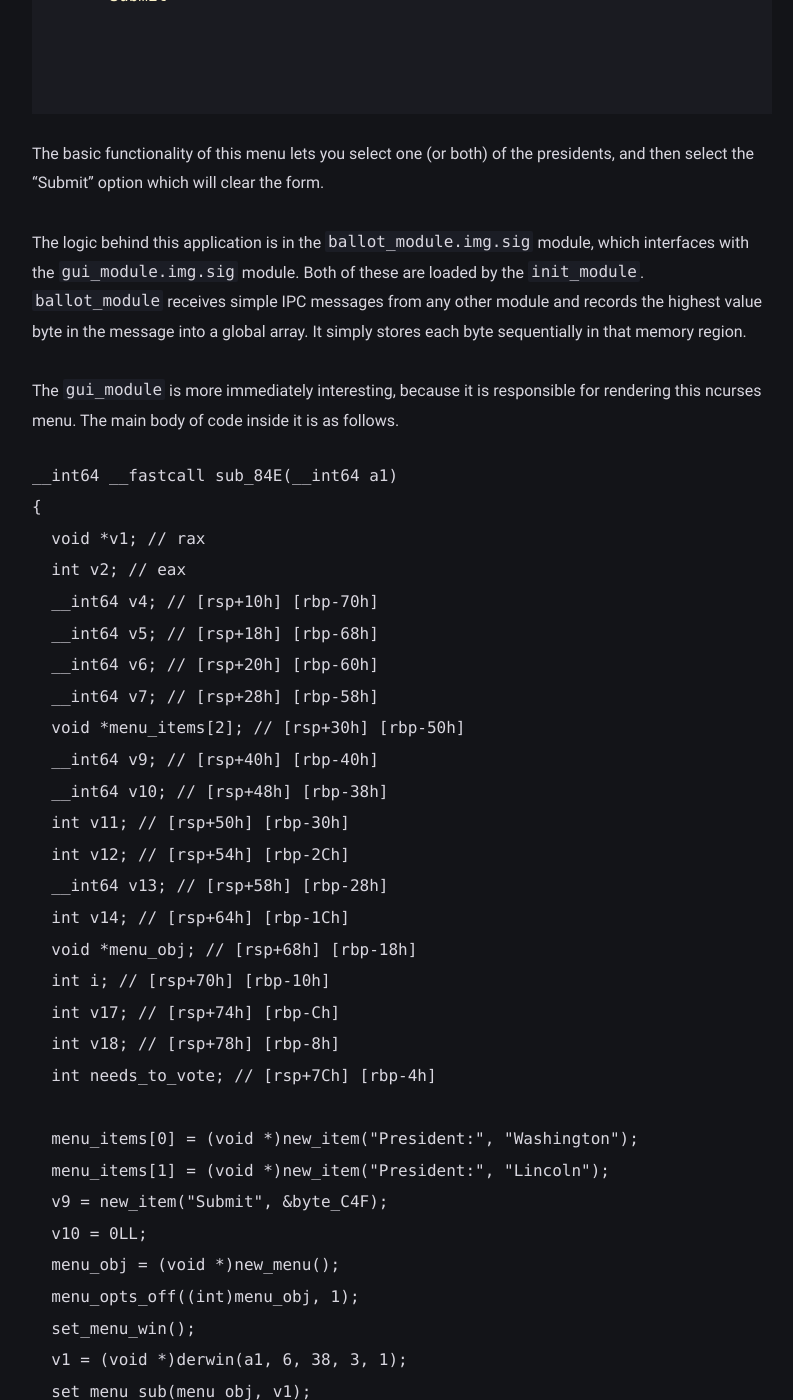
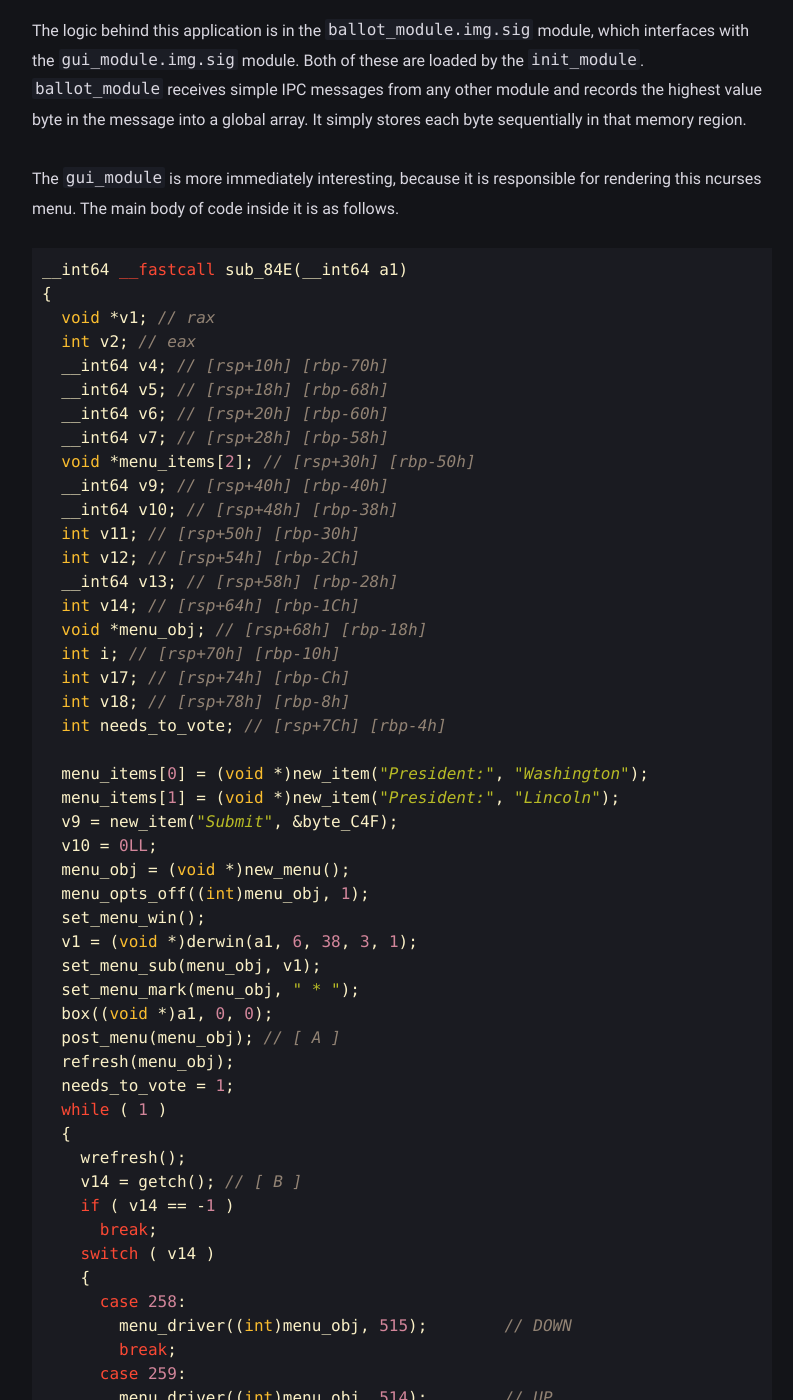
Before and after one commit to pwnfirstsearch/pwnfirstsearch.github.io, a Jekyll site: the page built from _posts/2020-10-27-hackthevote-electrostar.md, in a window 1280 px wide and 1400 px high, scrolled down 3361 px. Shown: the whole window, without its empty margins (238-1031 px from the left). Built offline with Jekyll 4.4.1, drawn with Linux system fonts in a browser that asks for light colours; some of the changed text lies outside the part shown.

Commit message:
fix formatting 1

````diff
--- a/_posts/2020-10-27-hackthevote-electrostar.md
+++ b/_posts/2020-10-27-hackthevote-electrostar.md
@@ -18,14 +18,15 @@ Thankfully, the challenge author [itszn](https://twitter.com/itszn13) also provi
 #!/bin/bash
 
 chmod -r flag3.exe
-/usr/bin/socat -d -d TCP-LISTEN:9000,reuseaddr,fork EXEC:"timeout -sKILL 300 env ./machine modules/init_module.img.sig",pty,stderr,setsid,sigint,sighup,echo=0,sane,raw,ignbrk=1
+/usr/bin/socat -d -d TCP-LISTEN:9000,reuseaddr,fork EXEC:"timeout -sKILL 300 env
+    ./machine modules/init_module.img.sig",pty,stderr,setsid,sigint,sighup,echo=0,sane,raw,ignbrk=1
 ```
 
 ## Part 1
 
 We start things off by pulling apart the main `machine` binary in IDA. Since it comes with symbols and the challenge description is helpful, we already have a general idea that the modules are loaded and interact via some sort of IPC. But what do modules look like?
 
-```c=
+```c
 struct {
     uint8_t signature_length;
     uint8_t signature[/* same length as above */];
@@ -38,7 +39,7 @@ The `flags` field contains only a few relevant fields, such as whether a module
 
 Modules are mapped into memory at the fixed address 0x500000 into an RWX region.
 
-```c=
+```c
 void *__fastcall map_image(const void *a1, size_t a2)
 {
   void *addr; // [rsp+28h] [rbp-8h]
@@ -53,7 +54,7 @@ void *__fastcall map_image(const void *a1, size_t a2)
 
 Once a module is loaded, the main sandbox provides a simple IPC handler command using pipe fds. Each process simply writes a command to its IPC pipe, where each command is a 2-byte length, a 4-byte command ID, and then message data. Modules also have the ability to send each other messages by having one module register to receive messages and another one send it, proxied through the machine itself.
 
-```c=
+```c
 signed __int64 __fastcall read_ipc(struct module_t *a1)
 {
   ssize_t v2; // rax
@@ -103,7 +104,7 @@ The logic behind this application is in the `ballot_module.img.sig` module, whic
 
 The `gui_module` is more immediately interesting, because it is responsible for rendering this ncurses menu. The main body of code inside it is as follows.
 
-```c=
+```c
 __int64 __fastcall sub_84E(__int64 a1)
 {
   void *v1; // rax
@@ -199,7 +200,7 @@ The bug here is that you can toggle menu options, so toggling an option on and o
 
 Luckily for us, the fallback in this application is an interface that lets us send raw IPC messages into the `ballot_module` pipe - how convenient!
 
-```c=
+```c
 __int64 __fastcall process_ipc_data(char *data)
 {
   void *v1; // rsp
@@ -297,7 +298,7 @@ We do have to send each part 1 byte at a time though, so I wrote a quick stager
 
 From here, we can examine the code required to make an IPC call to retrieve the second flag:
 
-```c=
+```c
 if ( opcode == 1337 ) /* first flag */
 {
   stream = fopen("flag1.txt", "r");
@@ -325,7 +326,7 @@ Reading the second flag requires our module to have `a1->flags & 1`, which we do
 
 So - when modules are loaded, they're just forked off of the machine process which contains the private key (at least, the version on the server does). So how does the binary prevent us from just reading it out of our own process?
 
-```c=
+```c
 __int64 init_ec()
 {
   __int64 result; // rax
@@ -360,7 +361,7 @@ __int64 init_ec()
 
 There is some further "memory cleaning code" that is worth examining.
 
-```c=
+```c
 unsigned __int64 __fastcall clean(struct module_t *a1)
 {
   unsigned int v1; // eax
@@ -422,7 +423,7 @@ unsigned __int64 __fastcall clean(struct module_t *a1)
 
 This function runs post-fork but before the module obtains execution. At [ A ], we close any pipes which correspond to communication channels with other modules. At [ B ], the machine scans for its own stack mapping in memory by reading `/proc/self/maps`. After ending the function, it will memset everything on the stack below this functions execution to 0, ostensibly to prevent leaking data onto the stack from spilled registers. Finally, in [ C ] it loads the following seccomp profile (for which source was provided):
 
-```c=
+```c
 void enable_sandbox() {
     // Init the filter
     scmp_filter_ctx ctx;
@@ -676,7 +677,7 @@ I didn't actually solve part 3, but I found 3 interesting bugs which I assume ar
 
 1. The IPC handler for opcode 50 contains an obvious signed underflow bug. Not only is this method clearly intended to be abused, it's also convenient. The primitive allows us to write a fully controlled qword at any negative offset below the `record_array`, which is located in bss. Interesting targets there include `stdin/stdout/stderr FILE *` pointers, which we can leverage for FSOP on this version of libc.`
 
-```c=
+```c
 if ( opcode == 50 )
 {
   if ( !(a1->flags & 4) )
@@ -698,7 +699,7 @@ if ( opcode == 50 )
 
 2. In opcode 2's handler, there are some lifetime issues around the module header chunk
 
-```c=
+```c
 else if ( opcode == 2 )
 {
   if ( waiting_for_input )
@@ -714,7 +715,7 @@ else if ( opcode == 2 )
 }
 ```
 
-```c=
+```c
 void __fastcall check_gui_output(void *a1, size_t a2)
 {
   size_t datalen; // [rsp+0h] [rbp-20h]
````
